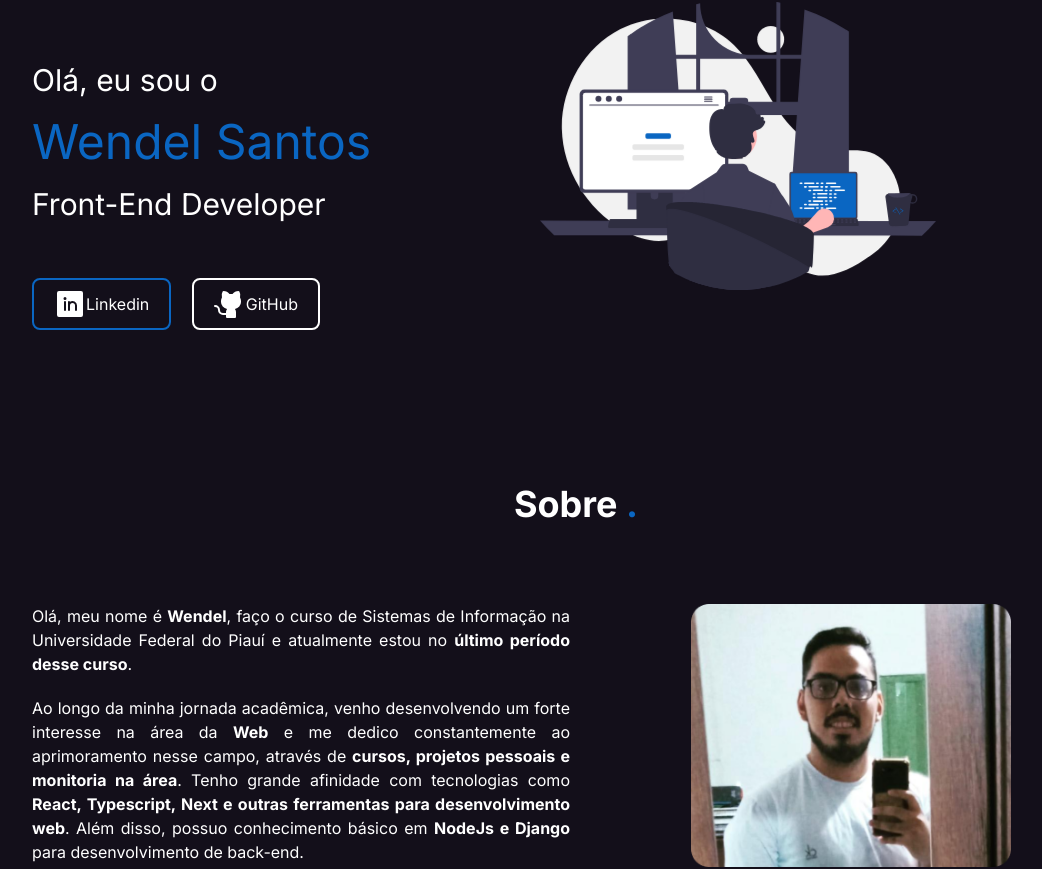
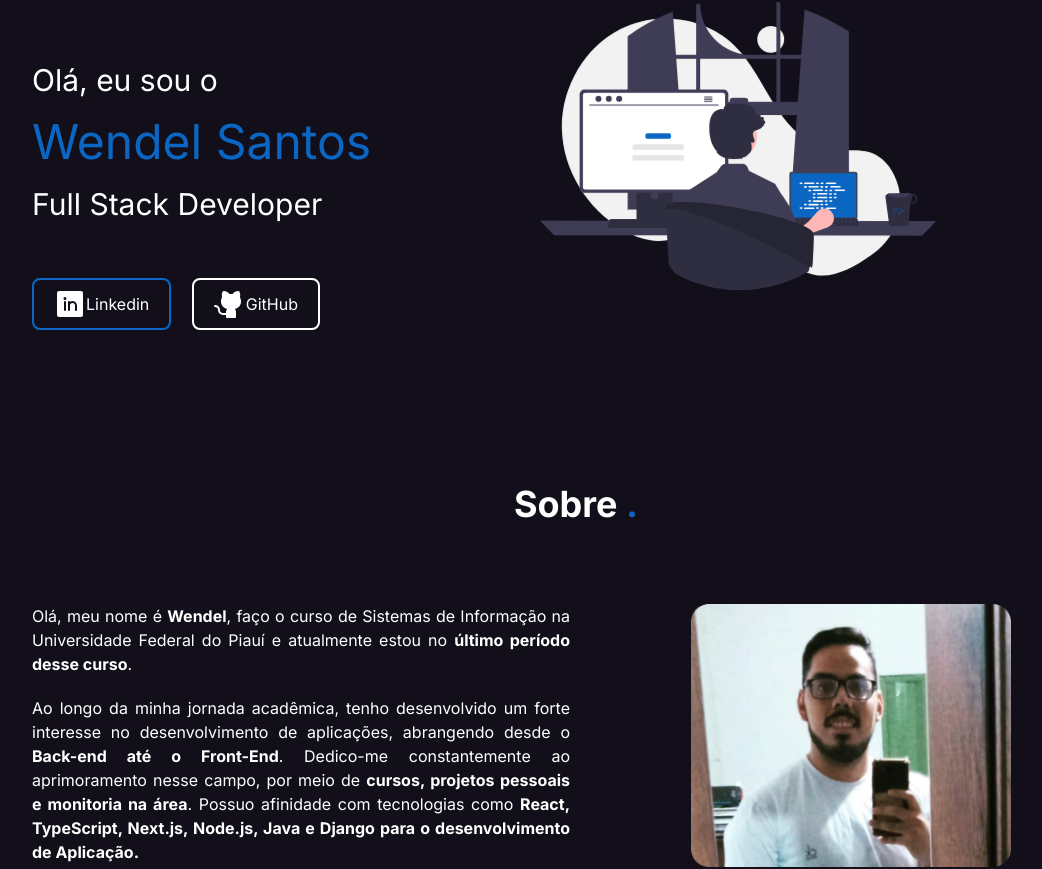
Before and after one commit to WendelSantosNunes/portfolio_v2_netxjs, a Next.js app: page / in a window 1280 px wide. Shown: the part 172-1041 px from the top of the page, without its empty margins (64-1106 px from the left). Built offline with nearby package versions, Linux system fonts and the light colour scheme.

Commit message:
refactor: About and Presentation

```diff
--- a/src/app/components/About/index.tsx
+++ b/src/app/components/About/index.tsx
@@ -30,17 +30,16 @@ export function About() {
           </p>
 
           <p className="mb-5">
-            Ao longo da minha jornada acadêmica, venho desenvolvendo um forte
-            interesse na área da <strong>Web</strong> e me dedico constantemente
-            ao aprimoramento nesse campo, através de{" "}
+            Ao longo da minha jornada acadêmica, tenho desenvolvido um forte
+            interesse no desenvolvimento de aplicações, abrangendo desde o{" "}
+            <strong>Back-end até o Front-End</strong>. Dedico-me constantemente
+            ao aprimoramento nesse campo, por meio de{" "}
             <strong>cursos, projetos pessoais e monitoria na área</strong>.
-            Tenho grande afinidade com tecnologias como{" "}
+            Possuo afinidade com tecnologias como{" "}
             <strong>
-              React, Typescript, Next e outras ferramentas para desenvolvimento
-              web
+              React, TypeScript, Next.js, Node.js, Java e Django para o
+              desenvolvimento de Aplicação.
             </strong>
-            . Além disso, possuo conhecimento básico em{" "}
-            <strong>NodeJs e Django</strong> para desenvolvimento de back-end.
           </p>
 
           <p className="mb-5">
--- a/src/app/components/Presentation/index.tsx
+++ b/src/app/components/Presentation/index.tsx
@@ -13,7 +13,7 @@ export function Presentation() {
         <h1 className="text-color-border-1 text-5xl max-sm:text-4xl">
           Wendel Santos
         </h1>
-        <h2 className="text-3xl mt-5 max-sm:text-2xl">Front-End Developer</h2>
+        <h2 className="text-3xl mt-5 max-sm:text-2xl">Full Stack Developer</h2>
 
         <div className="flex justify-between mt-14 w-72 max-md:mx-auto">
           <a
```
